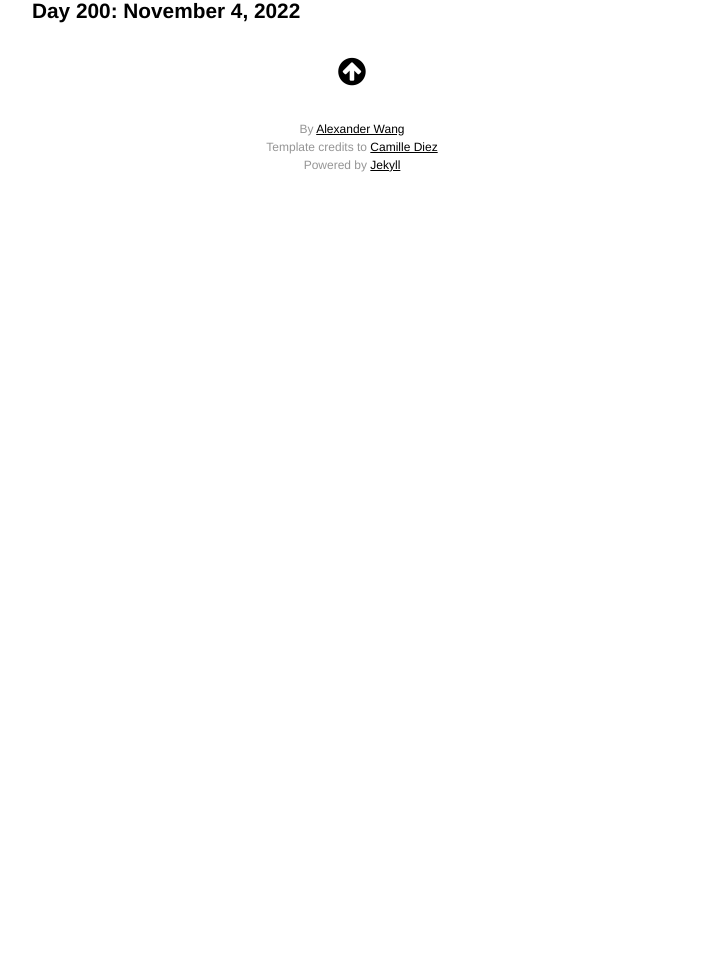
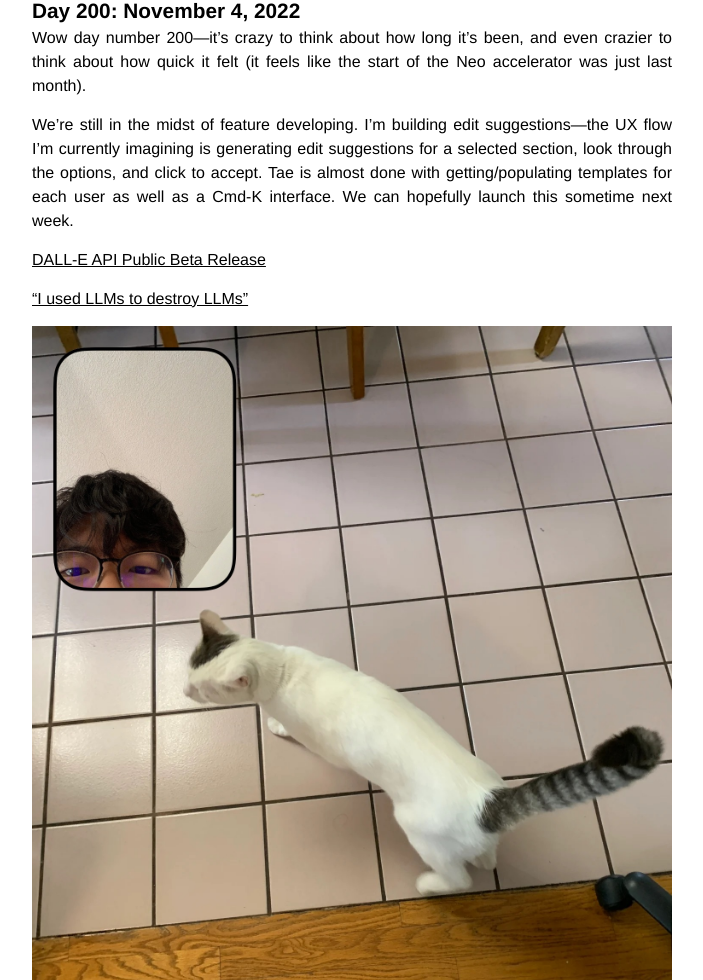
Before and after one commit to alexjwang/personal-blog, a Jekyll site: the page built from _posts/2022-10-31-startup-logs-4.markdown, in a window 1280 px wide and 1400 px high, scrolled down 2258 px. Shown: the part 420-1400 px from the top of the window, without its empty margins (288-991 px from the left). Built offline with Jekyll 4.4.1, drawn with Linux system fonts in a browser that asks for light colours; nearby versions of some CDN libraries; before the commit the page ends 2888 px from its top, so only the background shows below that; some of the changed text lies outside the part shown.

Commit message:
new logs

```diff
--- a/_posts/2022-10-31-startup-logs-4.markdown
+++ b/_posts/2022-10-31-startup-logs-4.markdown
@@ -46,3 +46,13 @@ It is also my birthday though (finally 22) so yay!
 *Weather in Palo Alto has been getting chilly recently (relatively speaking of course)*
 
 ### Day 200: November 4, 2022
+Wow day number 200—it's crazy to think about how long it's been, and even crazier to think about how quick it felt (it feels like the start of the Neo accelerator was just last month).
+
+We're still in the midst of feature developing. I'm building edit suggestions—the UX flow I'm currently imagining is generating edit suggestions for a selected section, look through the options, and click to accept. Tae is almost done with getting/populating templates for each user as well as a Cmd-K interface. We can hopefully launch this sometime next week.
+
+[DALL-E API Public Beta Release](https://openai.com/blog/dall-e-api-now-available-in-public-beta/)
+
+["I used LLMs to destroy LLMs"](https://arxiv.org/abs/2211.01910)
+
+![11-4]({{"/assets/images/11-4-22.jpg" | prepend: site.baseurl }})
+*This random cat walked into our house this morning.*
```
Also changed, not shown: assets/images/11-4-22.JPG (added).
